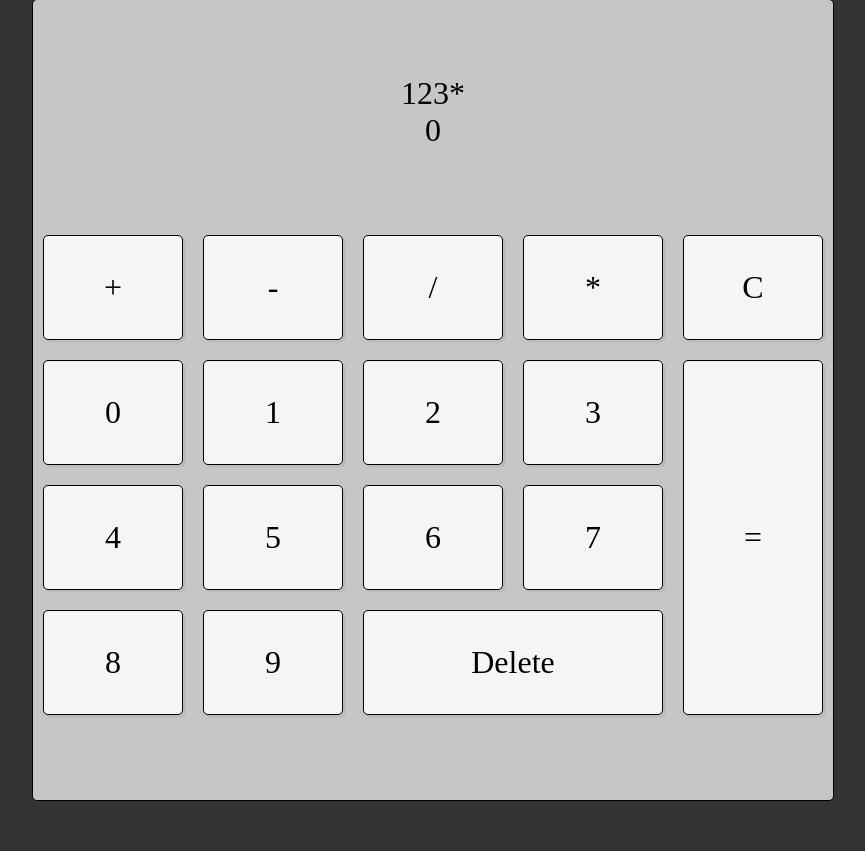
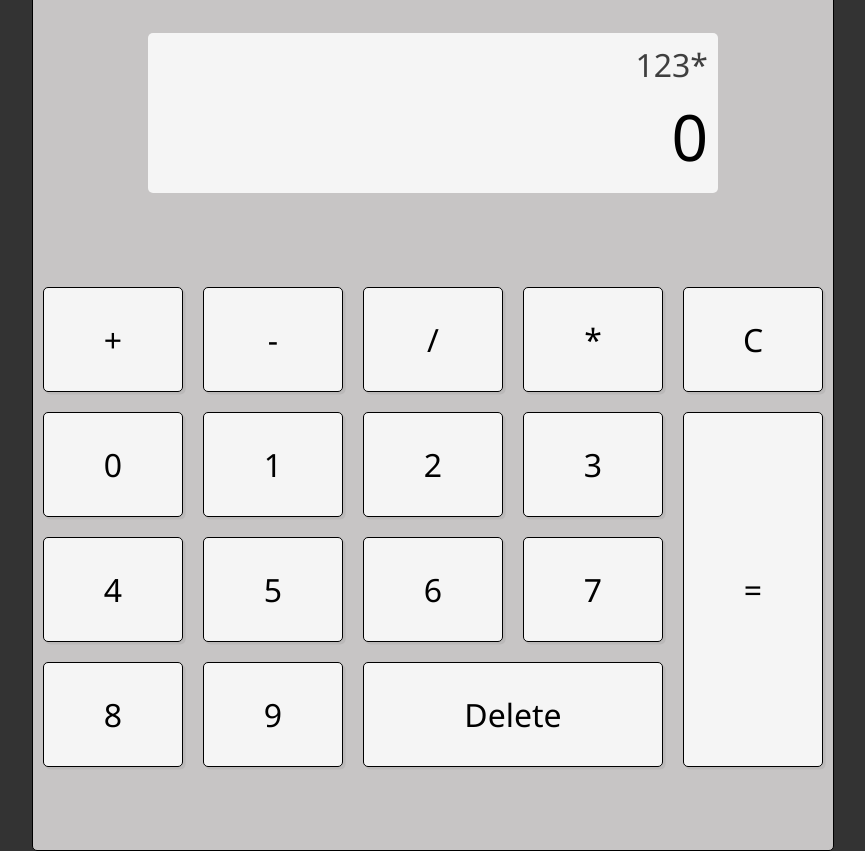
Before and after one commit to Julito01/calculator, a plain HTML site: page index.html in a window 1280 px wide. Shown: the whole page, without its empty margins (207-1072 px from the left). Before the commit the page ends 801 px from the top, so only its background shows below. Drawn offline with Linux system fonts and the light colour scheme.

Commit message:
Added styles to the active attribute and styled the new div

```diff
--- a/style.css
+++ b/style.css
@@ -1,3 +1,11 @@
+:root {
+  --active-color: rgba(0, 0, 0, 0.061);
+}
+
+* {
+  font-family: 'Segoe UI', Tahoma, Geneva, Verdana, sans-serif;
+}
+
 body {
   margin: 0;
   background: #333;
@@ -14,7 +22,7 @@ body {
 
 .div-calculator {
   width: 800px;
-  height: 800px;
+  height: 900px;
   margin: 0 auto;
   display: flex;
   flex-direction: column;
@@ -25,16 +33,32 @@ body {
   border-radius: 5px;
 }
 
-.display-container {
+.display-number {
   width: 70%;
-  height: 150px;
-  display: flex;
-  align-items: center;
-  justify-content: flex-end;
+  height: auto;
+  word-wrap: break-word;
+  word-break: break-all;
+  display: grid;
+  grid-template-rows: 50px minmax(100px, auto);
   margin: 10px auto;
   background: rgba(255, 255, 255, 0.829);
   padding: 5px;
   border-radius: 5px;
+}
+
+.previous-operand {
+  /* background: red; */
+  text-align: right;
+  padding: 5px;
+  font-size: 1em;
+  color: rgba(0, 0, 0, 0.746);
+}
+
+.current-operand {
+  /* background: blue; */
+  text-align: right;
+  padding: 5px;
+  font-size: 2em;
 }
 
 .number-container {
@@ -62,6 +86,15 @@ body {
   border-radius: 5px;
   cursor: pointer;
 }
+
+.element-container:active,
+.operator-button:active,
+.equal-container:active,
+.delete-container:active,
+.reset-container:active {
+  background: var(--active-color);
+}
+
 .equal-container {
   grid-area: equal;
 }
```
